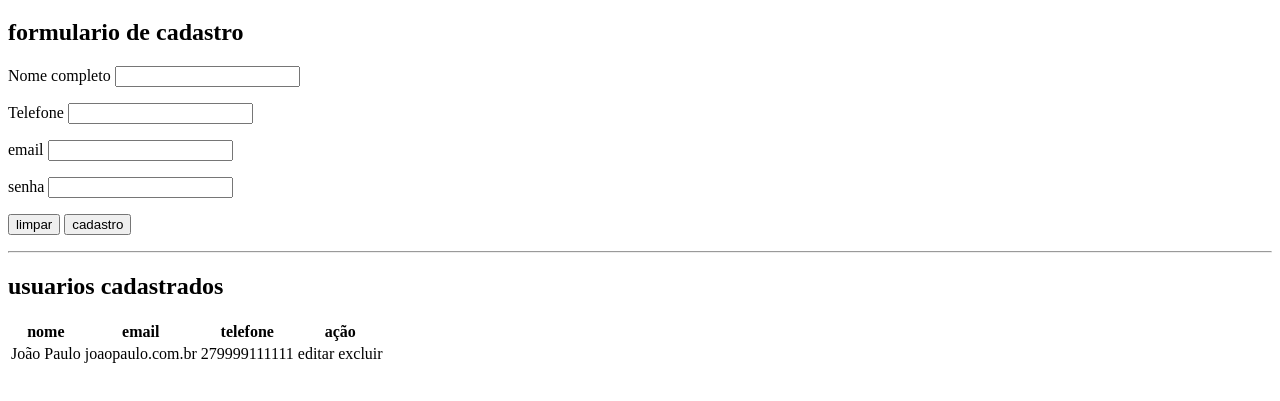
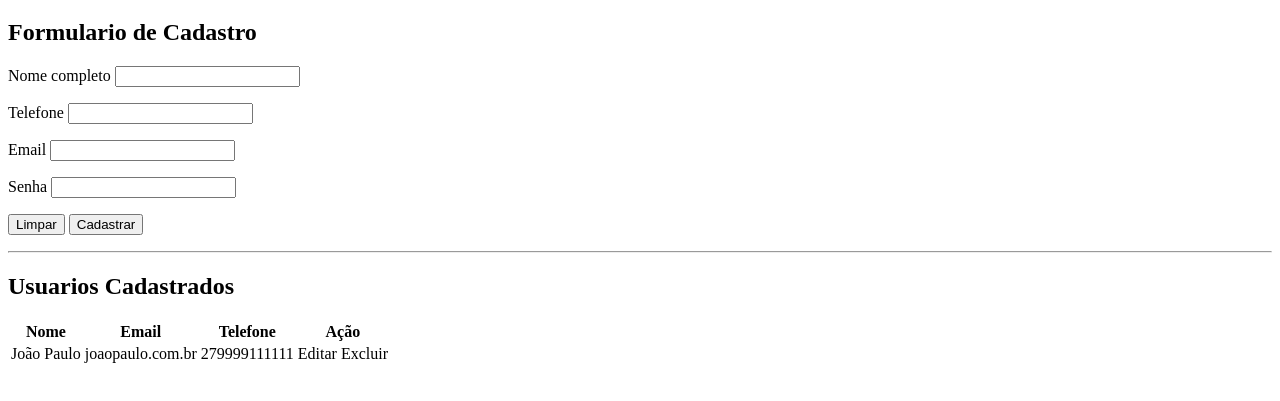
Before and after one commit to Marcosxp141/Barbearia-HELT-BARBER-BETA-Senac, a plain HTML site: page index.html in a window 1280 px wide. Shown: the part 61-462 px from the top of the page. Drawn offline with Linux system fonts and the light colour scheme.

Commit message:
Codigos de estrutura

```diff
--- a/index.html
+++ b/index.html
@@ -8,7 +8,7 @@
 
 <body>
       <h1>Helt Barber</h1>
-      <h2>formulario de cadastro</h2>
+      <h2>Formulario de Cadastro</h2>
 
       <form>
             <p>
@@ -22,39 +22,39 @@
                   <input id="cadastro_telefone" type="text">
             </p>
             <p>
-                  <label for="cadastro_email">email</label>
+                  <label for="cadastro_email">Email</label>
                   <input id="cadastro_email" type="text">
             </p>
             <p>
-                  <label for="cadastro_senha">senha</label>
+                  <label for="cadastro_senha">Senha</label>
                   <input id="cadastro_senha" type="password">
             </p>
 
             <p>
 
 
-                  <button type="reset">limpar</button>
+                  <button type="reset">Limpar</button>
 
-                  <button type="submit">cadastro</button>
+                  <button type="submit">Cadastrar</button>
 
             </p>
       </form>
       <hr>
-      <h2>usuarios cadastrados</h2>
+      <h2>Usuarios Cadastrados</h2>
       <table>
 
             <tr>
-                  <th>nome</th>
-                  <th>email</th>
-                  <th>telefone</th>
-                  <th>ação</th>
+                  <th>Nome</th>
+                  <th>Email</th>
+                  <th>Telefone</th>
+                  <th>Ação</th>
             </tr>
             <tr>
 
                   <td>João Paulo</td>
                   <td>joaopaulo.com.br</td>
                   <td>279999111111</td>
-                  <td>editar excluir</td>
+                  <td>Editar Excluir</td>
 
             </tr>
       </table>
```
